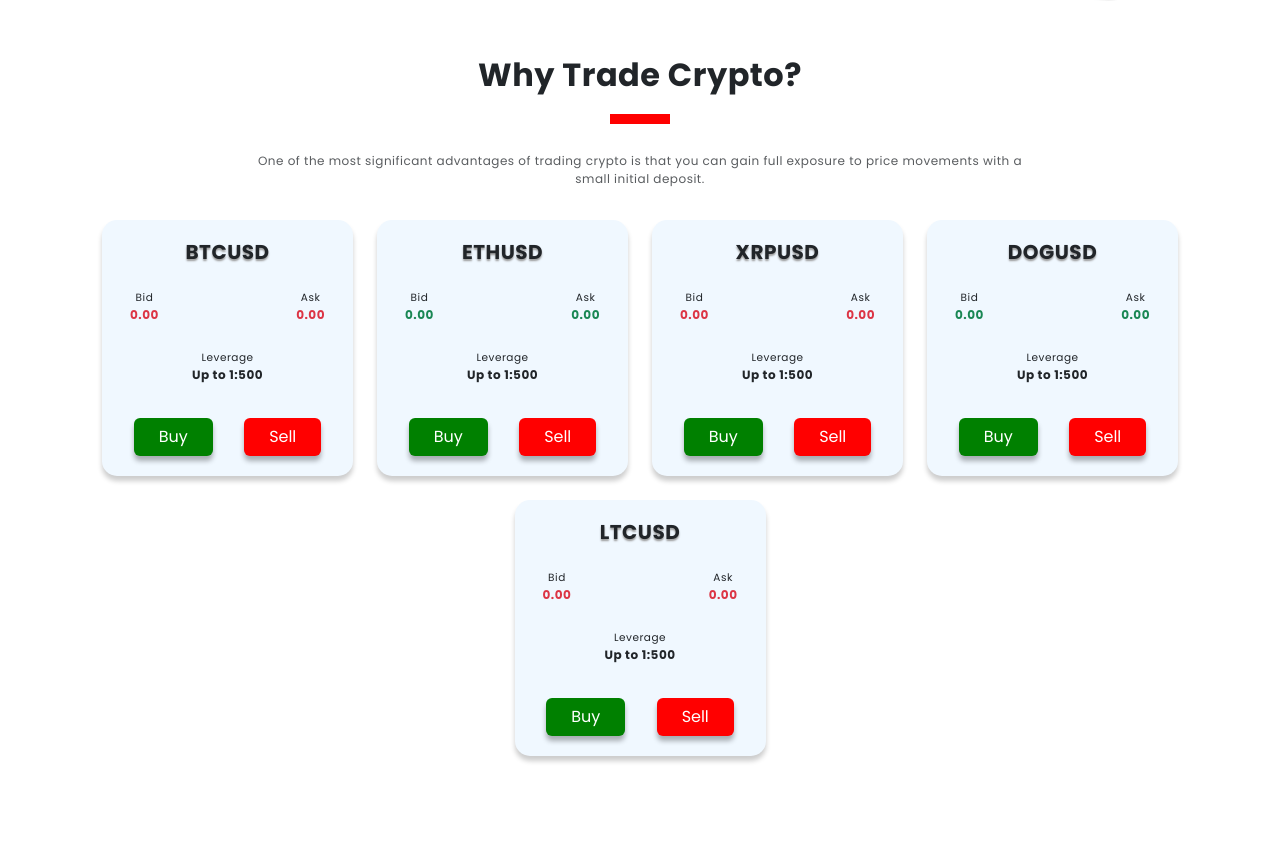
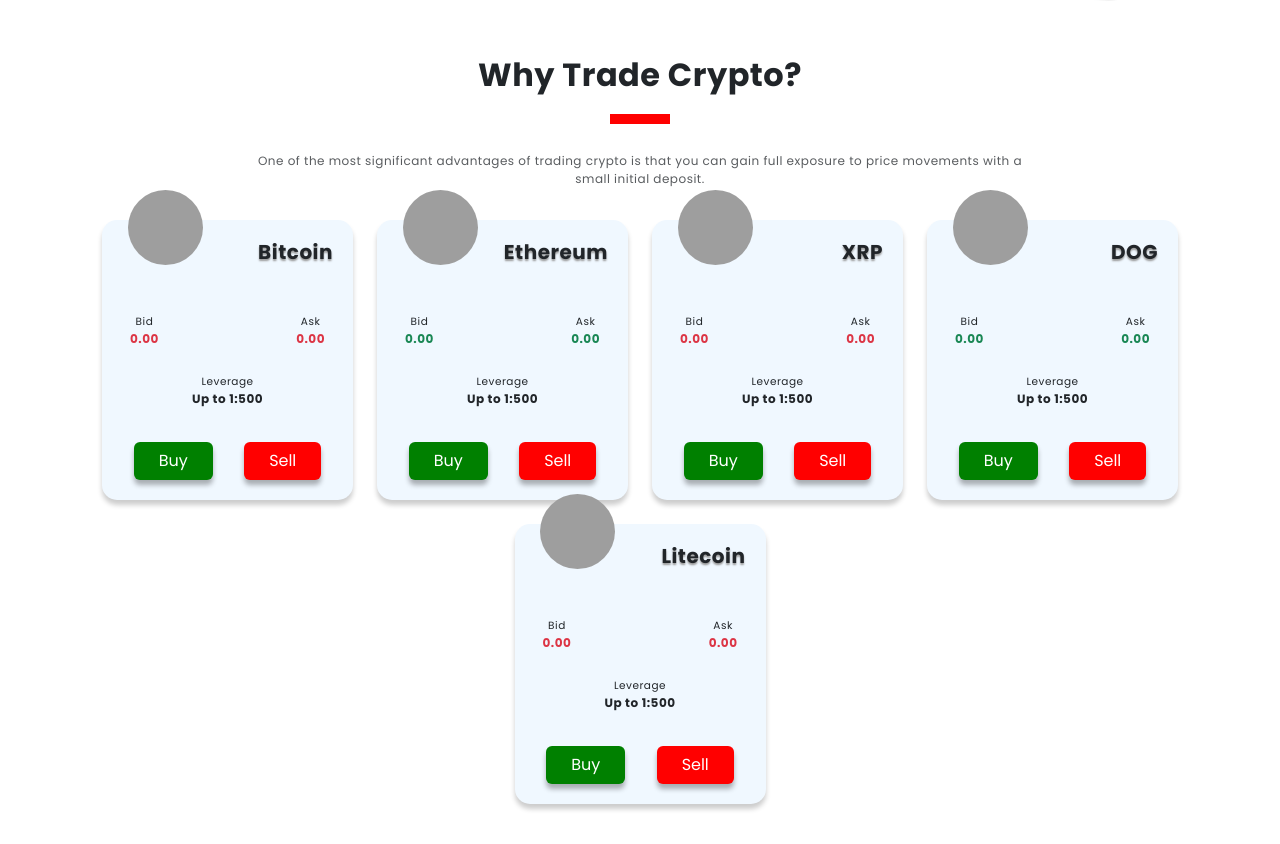
Before and after one commit to GKDevotion/zedcapital-core, a PHP site: page /crypto in a window 1280 px wide. Shown: the part 1309-2153 px from the top of the page. Run offline with PHP 8.4, Linux system fonts and the light colour scheme; some libraries are stand-ins or nearby versions; grey boxes are pictures that could not be loaded.

```diff
--- a/crypto.php
+++ b/crypto.php
@@ -203,7 +203,7 @@ include_once ('elements/header.php');
         <!-- Left Side Icons -->
         <div class="col-lg-5 col-sm-12 mb-4 mb-lg-0" data-aos="fade-up" data-aos-duration="800" >
             <div class="network-container">
-                <img src="<?php echo getBaseUrl(); ?>/assets/images/crypto-benefit.jpg" class="w-100 ps-0 ps-md-0" alt="Regulatory Assurance">
+                <img src="<?php echo getBaseUrl(); ?>/assets/images/crypto-benefit.webp" class="w-100 ps-0 ps-md-0" alt="Regulatory Assurance">
             </div>
         </div>
 
@@ -305,6 +305,18 @@ include_once ('elements/header.php');
     .text-shadow{
         text-shadow: 0 2px 2px #999999;
     }
+
+    .stock-card img{
+        width: 75px !important;
+        margin: -50px -100px;
+        border-radius: 50px;
+        height: 75px;
+        position: absolute;
+    }
+
+    .stock-card h5{
+        text-align: end;
+    }
 </style>
 
 <section class="bg-white">
@@ -322,14 +334,19 @@ include_once ('elements/header.php');
 
         <!-- Cards -->
         <div class="row g-4 justify-content-center mb-5" data-aos="fade-up" data-aos-duration="800" >
-            <!-- Card -->
+            <!-- Bitcoin -->
             <div class="col-12 col-sm-3 col-xxl" data-aos="fade-up" data-aos-duration="800" >
                 <div class="stock-card">
+                    <div class="row">
+                        <div class="position-relative aos-init aos-animate" data-aos="fade-up" data-aos-duration="800">
+                            <img src="https://s3-symbol-logo.tradingview.com/crypto/XTVCBTC--big.svg" class="" alt="Bitcoin">
+                        </div>
                         <h5 class="fw-bold mb-4">
-                        <span class="text-shadow" data-aos="fade-up" data-aos-duration="800" >
-                            BTCUSD
+                            <span class="text-shadow">
+                                Bitcoin
                             </span>
                         </h5>
+                    </div>
                     <div class="d-flex justify-content-between px-2 mt-4">
                         <div>
                             <small>Bid</small>
@@ -359,14 +376,19 @@ include_once ('elements/header.php');
                 </div>
             </div>
 
-            <!-- Repeat for other stocks -->
+            <!-- Ethereum -->
             <div class="col-12 col-sm-3 col-xxl" data-aos="fade-up" data-aos-duration="800" >
                 <div class="stock-card">
+                    <div class="row">
+                        <div class="position-relative aos-init aos-animate" data-aos="fade-up" data-aos-duration="800">
+                            <img src="https://s3-symbol-logo.tradingview.com/crypto/XTVCETH--big.svg" class="" alt="Ethereum">
+                        </div>
                         <h5 class="fw-bold mb-4">
-                        <span class="text-shadow" data-aos="fade-up" data-aos-duration="800" >
-                            ETHUSD
+                            <span class="text-shadow">
+                                Ethereum
                             </span>
                         </h5>
+                    </div>
                     <div class="d-flex justify-content-between px-2 mt-4">
                         <div>
                             <small>Bid</small>
@@ -395,14 +417,19 @@ include_once ('elements/header.php');
                 </div>
             </div>
 
-            <!-- Card -->
+            <!-- XRP -->
             <div class="col-12 col-sm-3 col-xxl" data-aos="fade-up" data-aos-duration="800" >
                 <div class="stock-card">
+                    <div class="row">
+                        <div class="position-relative aos-init aos-animate" data-aos="fade-up" data-aos-duration="800">
+                            <img src="https://s3-symbol-logo.tradingview.com/crypto/XTVCXRP--big.svg" class="" alt="XRP">
+                        </div>
                         <h5 class="fw-bold mb-4">
-                        <span class="text-shadow" data-aos="fade-up" data-aos-duration="800" >
-                            XRPUSD
+                            <span class="text-shadow">
+                                XRP
                             </span>
                         </h5>
+                    </div>
                     <div class="d-flex justify-content-between px-2 mt-4">
                         <div>
                             <small>Bid</small>
@@ -431,14 +458,19 @@ include_once ('elements/header.php');
                 </div>
             </div>
 
-            <!-- Repeat for other stocks -->
+            <!-- DOG -->
             <div class="col-12 col-sm-3 col-xxl" data-aos="fade-up" data-aos-duration="800" >
                 <div class="stock-card">
+                    <div class="row">
+                        <div class="position-relative aos-init aos-animate" data-aos="fade-up" data-aos-duration="800">
+                            <img src="https://s3-symbol-logo.tradingview.com/crypto/XTVCDOGG--big.svg" class="" alt="DOG">
+                        </div>
                         <h5 class="fw-bold mb-4">
-                        <span class="text-shadow" data-aos="fade-up" data-aos-duration="800" >
-                            DOGUSD
+                            <span class="text-shadow">
+                                DOG
                             </span>
                         </h5>
+                    </div>
                     <div class="d-flex justify-content-between px-2 mt-4">
                         <div>
                             <small>Bid</small>
@@ -467,14 +499,19 @@ include_once ('elements/header.php');
                 </div>
             </div>
 
-            <!-- Card -->
+            <!-- Litecoin -->
             <div class="col-12 col-sm-3 col-xxl" data-aos="fade-up" data-aos-duration="800" >
                 <div class="stock-card">
+                    <div class="row">
+                        <div class="position-relative aos-init aos-animate" data-aos="fade-up" data-aos-duration="800">
+                            <img src="https://s3-symbol-logo.tradingview.com/crypto/XTVCLTC--big.svg" class="" alt="Litecoin">
+                        </div>
                         <h5 class="fw-bold mb-4">
-                        <span class="text-shadow" data-aos="fade-up" data-aos-duration="800" >
-                            LTCUSD
+                            <span class="text-shadow">
+                                Litecoin
                             </span>
                         </h5>
+                    </div>
                     <div class="d-flex justify-content-between px-2 mt-4">
                         <div>
                             <small>Bid</small>
```
Lines whose indentation alone changed are shown as unchanged.
